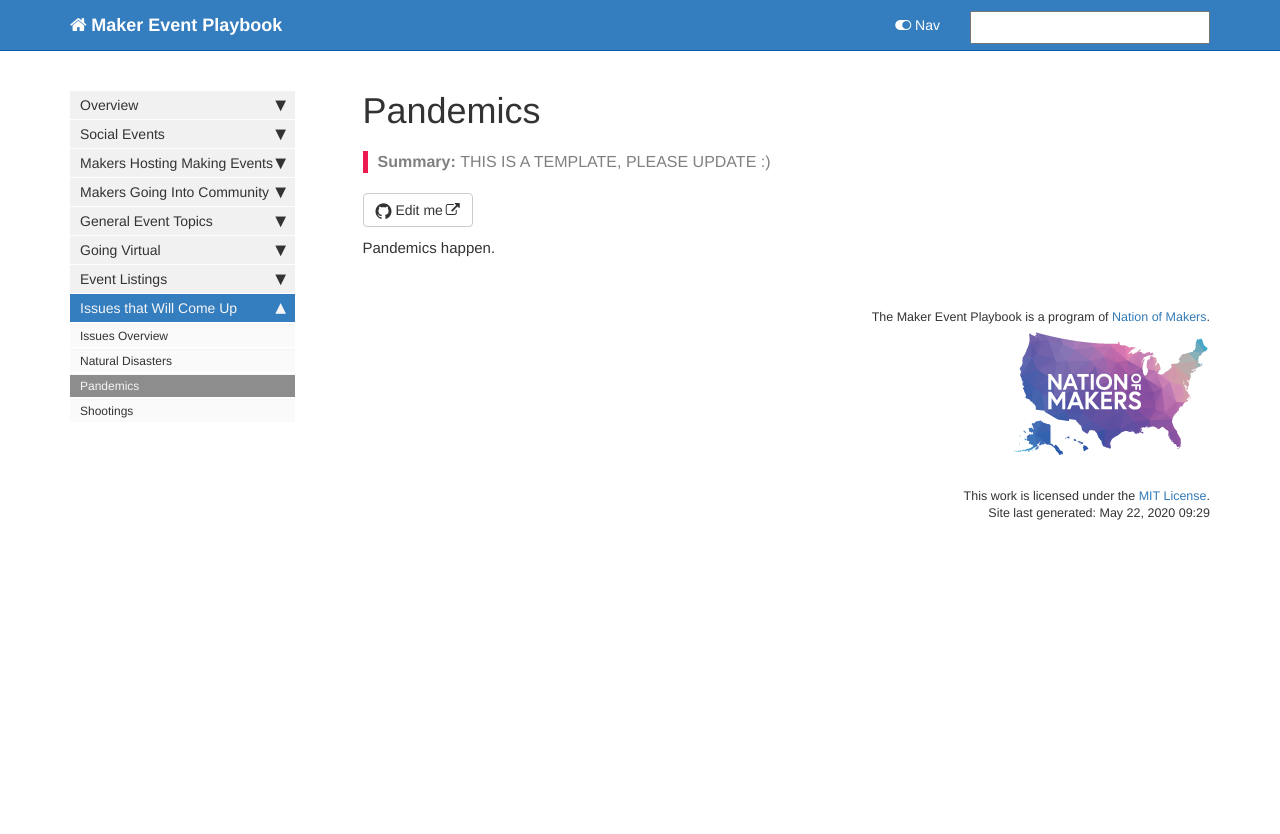
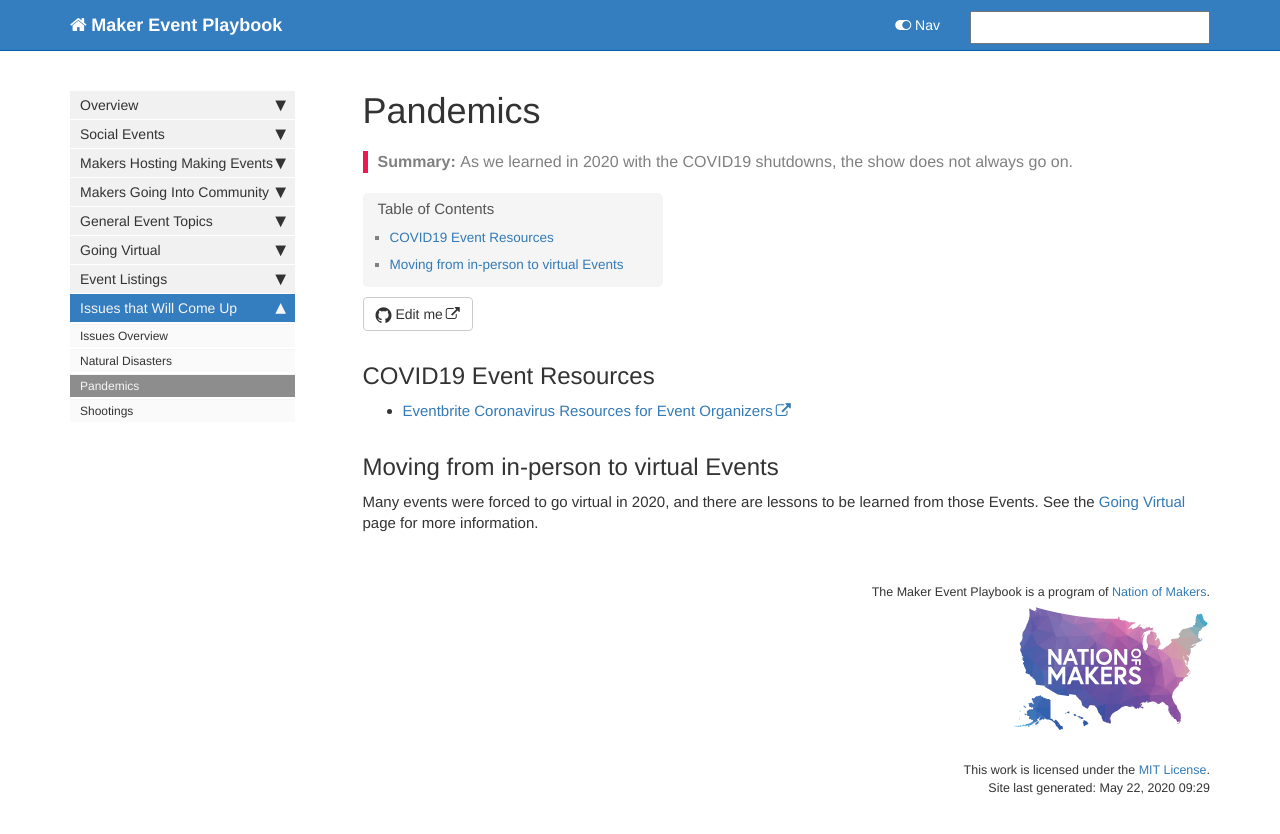
Before and after one commit to nationofmakers/maker-event-playbook, a Jekyll site: the page built from pages/issues/pandemics.md, in a window 1280 px wide. Shown: the top 834 px of the page. Built offline with Jekyll 4.4.1, drawn with Linux system fonts in a browser that asks for light colours; comment, search, counter and statistics services are not loaded.

Commit message:
Content add

```diff
--- a/pages/issues/pandemics.md
+++ b/pages/issues/pandemics.md
@@ -4,7 +4,14 @@ keywords:
 tags: need_content
 sidebar: home_sidebar
 permalink: /issues_that_can_occur/pandemics
-summary: THIS IS A TEMPLATE, PLEASE UPDATE :)
+summary: As we learned in 2020 with the COVID19 shutdowns, the show does not always go on.
 ---
 
-Pandemics happen.
+
+
+## COVID19 Event Resources
+* [Eventbrite Coronavirus Resources for Event Organizers](https://www.eventbrite.com/l/coronavirus-resources-event-organizers/)
+
+
+## Moving from in-person to virtual Events
+Many events were forced to go virtual in 2020, and there are lessons to be learned from those Events. See the [Going Virtual](/going_virtual/virtual_overview) page for more information.
```
